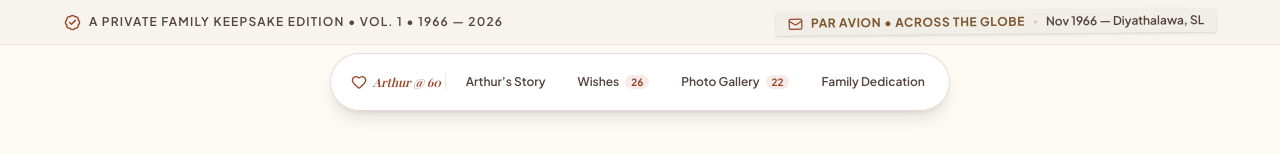
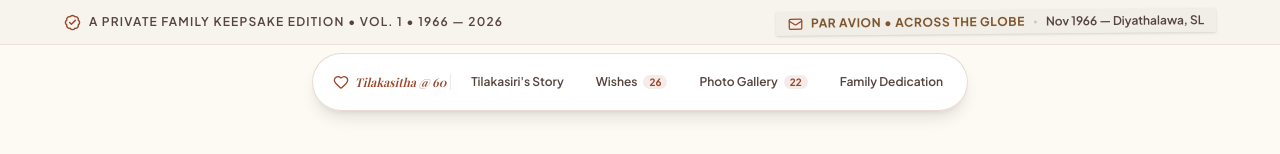
Before and after one commit to NERONSW/polaroid-scrapbook, a Next.js app: page / in a window 1280 px wide. Shown: the top 154 px of the page. Built offline with nearby package versions, Linux system fonts and the light colour scheme.

Commit message:
floating navbar updates

```diff
--- a/src/components/layout/Header.tsx
+++ b/src/components/layout/Header.tsx
@@ -77,10 +77,12 @@ export default function Header() {
         <div className="flex flex-wrap items-center justify-center gap-1.5 rounded-3xl border border-outline-hairline/60 bg-surface-container-lowest/95 px-3 py-1.5 shadow-lg backdrop-blur-md sm:gap-2 sm:rounded-full">
           <div className="hidden shrink-0 items-center gap-1.5 border-r border-outline-hairline/40 pl-2 pr-1 text-primary sm:flex">
             <Heart className="h-4 w-4" aria-hidden="true" />
-            <span className="font-headline text-xs italic">Arthur @ 60</span>
+            <span className="font-headline text-xs italic">
+              Tilakasitha @ 60
+            </span>
           </div>
 
-          <QuickLink href="#story">Arthur’s Story</QuickLink>
+          <QuickLink href="#story">Tilakasiri's Story</QuickLink>
           <QuickLink href="#wishes" count={tributes.length}>
             Wishes
           </QuickLink>
```
